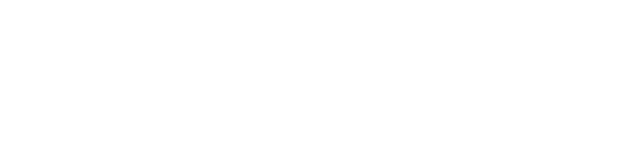
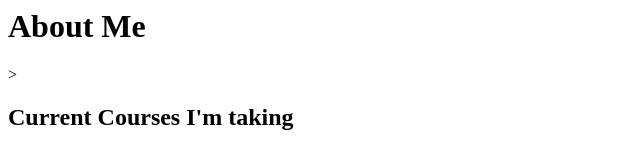
Before and after one commit to Debatableman/Personal-website-, a plain HTML site: page index.html in a window 1280 px wide. Shown: the whole page, without its empty margins (0-640 px from the left). Drawn offline with Linux system fonts and the light colour scheme.

Commit message:
Initialize html file

```diff
--- a/index.html
+++ b/index.html
@@ -4,7 +4,9 @@
         <title>Lab 1</title>
     </head>
     <body>
-
+        <h1>About Me</h1>
+            <p></p>>
+        <h2>Current Courses I'm taking</h2>
 
 
     </body>
```
